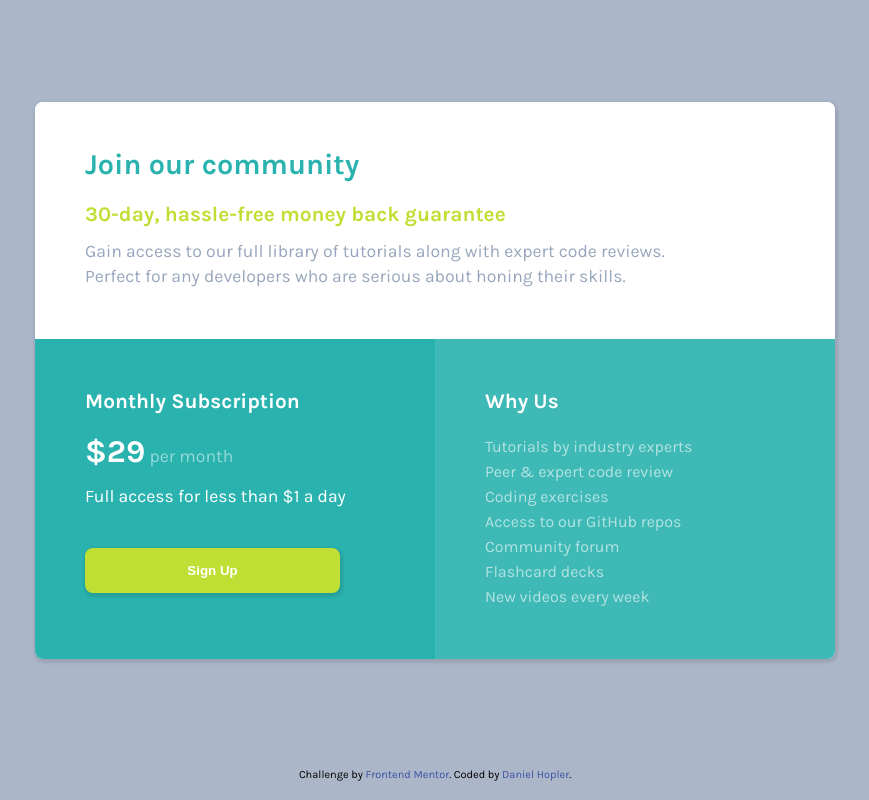
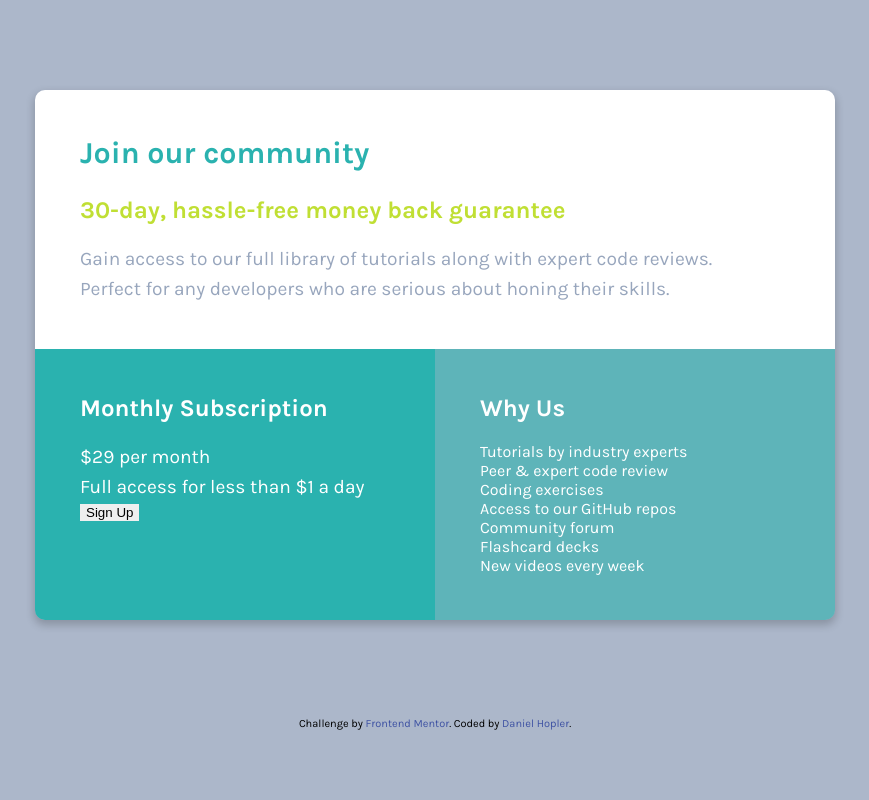
Before and after one commit to danielhopler/single-price-grid, a plain HTML site: page index.html in a window 1280 px wide. Shown: the whole page, without its empty margins (205-1074 px from the left). Drawn offline with Linux system fonts and the light colour scheme.

Commit message:
css grid styles

```diff
--- a/flexbox-styles.css
+++ b/flexbox-styles.css
@@ -1,4 +1,7 @@
-/******** Table of Contents
+/********
+    I've used this challenge to to style with float, flexbox, and grid css techniques. Currently in use is the flexbox styling.
+
+    Table of Contents
 
     1. Reset styles
     2. Global Styles
--- a/float-styles.css
+++ b/float-styles.css
@@ -1,6 +1,4 @@
 /*
-I've used this challenge to to style with float, flexbox, and grid css techniques. Currently in use is the flexbox styling.
-
     Table of Contents :
     1. reset - Eric Meyer's variant
     2. global styles - font-family, font-size
--- /dev/null
+++ b/grid-styles.css
@@ -0,0 +1,136 @@
+/*
+I've used this challenge to to style with float, flexbox, and grid css techniques. Currently in use is the flexbox styling.
+
+    Table of Contents :
+    1. reset - Eric Meyer's variant
+    2. global styles - font-family, font-size
+    3. site defaults - basic tags, headings, links, etc.
+    4. Shell - styles out layer of page - ( in this case, the .card container
+    5. Layout - page layout top down
+    6. Sections - individual elements top down
+*/
+
+/*=== 1. Reset styles ===*/
+
+html, body, div, span, applet, object, iframe,
+h1, h2, h3, h4, h5, h6, p, blockquote, pre,
+a, abbr, acronym, address, big, cite, code,
+del, dfn, em, img, ins, kbd, q, s, samp,
+small, strike, strong, sub, sup, tt, var,
+b, u, i, center,
+dl, dt, dd, ol, ul, li,
+fieldset, form, label, legend,
+table, caption, tbody, tfoot, thead, tr, th, td,
+article, aside, canvas, details, embed,
+figure, figcaption, footer, header, hgroup,
+menu, nav, output, ruby, section, summary,
+time, mark, audio, video {
+	margin: 0;
+	padding: 0;
+	border: 0;
+	font-size: 100%;
+	font: inherit;
+    vertical-align: base
+}
+
+/*=== 2. global styles ===*/
+
+html {
+    box-sizing: border-box;
+}
+*, *:before, *:after {
+    box-sizing: inherit;
+}
+
+body {
+    background:  hsl(218, 22%, 67%, 0.8);
+    font-family: 'Karla', sans-serif;
+    font-size: 16px;
+}
+
+ul { list-style: none;}
+
+a {text-decoration: none;}
+
+button { border: none;}
+
+/*=== 3. site defaults ===*/
+
+h1 {
+    padding-bottom: 25px;
+    font-size: 1.9em;
+    font-weight: 700;
+}
+
+h3 {
+    padding-bottom: 20px;
+    font-size: 1.5em;
+    font-weight: 700;
+}
+
+p {
+    padding-bottom: 0;
+    font-size: 1.2em;
+    line-height: 30px;
+}
+
+
+/*=== 4. shell  ===*/
+
+.container {
+    max-width: 800px;
+    margin: 7% auto;
+    box-shadow: 0 4px 8px 1px rgba(0, 0, 0, 0.2);
+    border-radius: 10px;
+    overflow: hidden;
+}
+
+
+/*=== 5. layout  ===*/
+
+.container {
+    display: grid;
+    grid-template-columns: 1fr 1fr;
+    grid-template-areas:
+        "header header"
+        "section aside";
+}
+
+.header { grid-area: header; }
+.section { grid-area: section; }
+.aside { grid-area: aside; }
+
+
+.container > *{
+    padding: 45px 0 45px 45px;
+
+}
+
+header {
+    background-color: #FFF;
+}
+
+section {
+    background: hsl(179, 62%, 43%);
+    color: #FFF;
+}
+
+aside {
+    background-color: hsl(179, 62%, 43%, 0.6);
+    color: #FFF;
+}
+
+
+/*=== 6. Section-specific ===*/
+
+.header h1 {
+    color: hsl(179, 62%, 43%);
+}
+
+.header h3 {
+    color: hsl(71, 73%, 54%);
+}
+
+.header p {
+    color: hsl(218, 22%, 67%);
+}
--- a/index.html
+++ b/index.html
@@ -3,7 +3,7 @@
 <head>
   <meta charset="UTF-8">
   <meta name="viewport" content="width=device-width, initial-scale=1.0"> <!-- displays site properly based on user's device -->
-  <link rel="stylesheet" href="flexbox-styles.css">
+  <link rel="stylesheet" href="grid-styles.css">
   <link rel="icon" type="image/png" sizes="32x32" href="./images/favicon-32x32.png">
   <link rel="preconnect" href="https://fonts.gstatic.com">
   <link rel="preconnect" href="https://fonts.gstatic.com">
@@ -17,7 +17,7 @@
 </head>
 <body>
   <div class="container">
-    <header>
+    <header class="header">
       <h1>
         Join our community
       </h1>
@@ -29,15 +29,15 @@
         Perfect for any developers who are serious about honing their skills.
       </p>
     </header>
-    <section>
+    <section class="section">
       <h3>
         Monthly Subscription
       </h3>
-      <p><em class="dollar-tag">&dollar;29</em> <em class="subscription">per month</em></p>
+      <p><em>&dollar;29</em> per month</p>
       <p>Full access for less than &dollar;1 a day</p>
-      <button class="button grow">Sign Up</button>
+      <button>Sign Up</button>
     </section>
-    <aside>
+    <aside class="aside">
       <h3>Why Us</h3>
       <ul>
         <li>Tutorials by industry experts</li>
```
